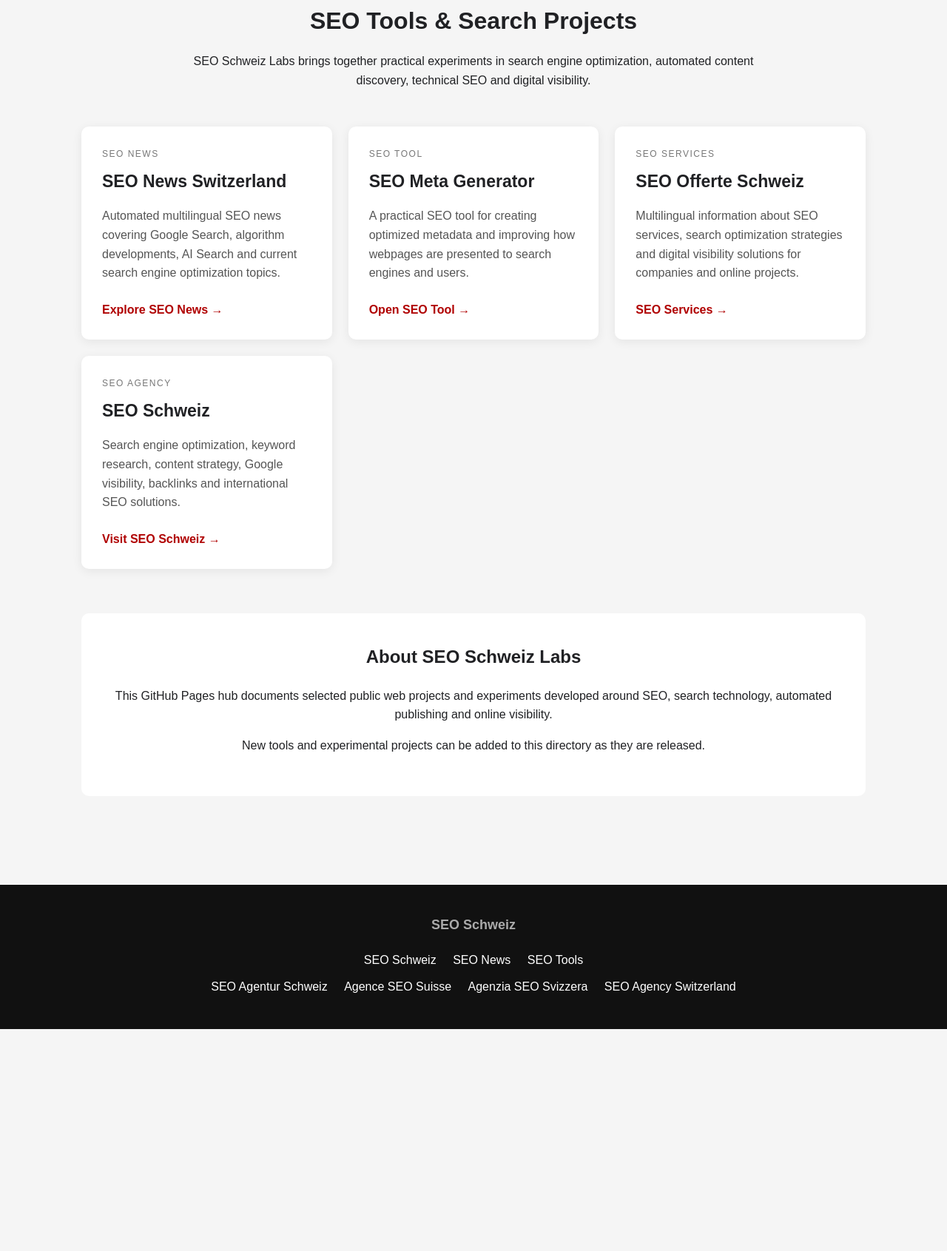
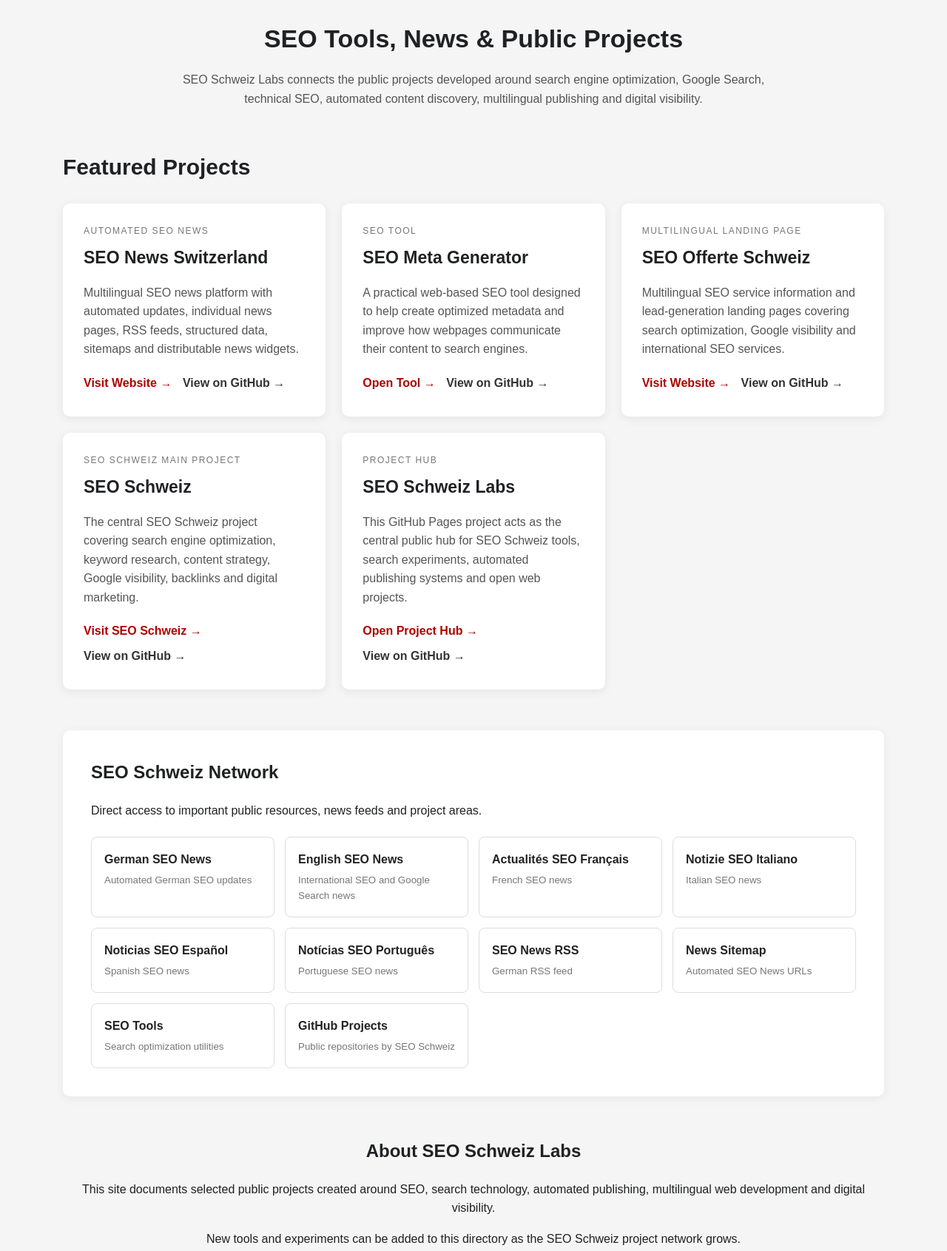
Before and after one commit to seoschweiz/seoschweiz.github.io, a plain HTML site: page index.html in a window 1280 px wide. Shown: the part 509-2200 px from the top of the page at 74% size. Before the commit the page ends 1900 px from the top, so only its background shows below. Drawn offline with Linux system fonts and the light colour scheme.

Commit message:
Update index.html

```diff
--- a/index.html
+++ b/index.html
@@ -1,28 +1,37 @@
-
 <!DOCTYPE html>
 <html lang="en">
+
 <head>
+
 <meta charset="UTF-8">
+
 <meta name="viewport" content="width=device-width, initial-scale=1.0">
 
-<title>SEO Schweiz Labs | SEO Tools, News & Search Projects</title>
+<title>SEO Schweiz Labs | SEO Tools, News & GitHub Projects</title>
 
-<meta name="description" content="Explore SEO Schweiz Labs: SEO tools, automated search news, multilingual landing pages and experimental projects for Google Search, technical SEO and digital visibility.">
+<meta name="description" content="Explore SEO Schweiz Labs: SEO tools, automated multilingual SEO news, search technology projects, landing pages and public GitHub experiments by SEO Schweiz.">
 
 <meta name="author" content="SEO Schweiz">
+
 <meta name="robots" content="index, follow, max-image-preview:large">
 
 <link rel="canonical" href="https://seoschweiz.github.io/">
 
 <meta property="og:type" content="website">
-<meta property="og:title" content="SEO Schweiz Labs | SEO Tools & Search Projects">
-<meta property="og:description" content="Discover SEO tools, automated news systems and search technology projects developed by SEO Schweiz.">
+
+<meta property="og:title" content="SEO Schweiz Labs | SEO Tools & GitHub Projects">
+
+<meta property="og:description" content="Discover public SEO tools, automated news systems, search projects and experimental web applications developed by SEO Schweiz.">
+
 <meta property="og:url" content="https://seoschweiz.github.io/">
+
 <meta property="og:site_name" content="SEO Schweiz Labs">
 
 <meta name="twitter:card" content="summary">
+
 <meta name="twitter:title" content="SEO Schweiz Labs">
-<meta name="twitter:description" content="SEO tools, search technology, automated news and experimental web projects.">
+
+<meta name="twitter:description" content="SEO tools, automated search news, landing pages and public GitHub projects by SEO Schweiz.">
 
 <script type="application/ld+json">
 {
@@ -31,6 +40,7 @@
   "name": "SEO Schweiz",
   "url": "https://www.seoschweiz.net/",
   "sameAs": [
+    "https://github.com/seoschweiz",
     "https://www.facebook.com/seo.schweiz",
     "https://www.facebook.com/suisse.seo/",
     "https://www.facebook.com/seo.svizzera/",
@@ -40,6 +50,7 @@
 </script>
 
 <style>
+
 * {
   box-sizing: border-box;
 }
@@ -63,66 +74,90 @@
   font-size: 14px;
   letter-spacing: 3px;
   text-transform: uppercase;
-  color: #bbb;
+  color: #aaa;
 }
 
 header h1 {
-  font-size: 48px;
-  margin: 12px 0;
+  font-size: 50px;
+  margin: 12px 0 15px;
 }
 
 header p {
-  max-width: 720px;
-  margin: 0 auto;
+  max-width: 760px;
+  margin: auto;
   color: #ddd;
   font-size: 19px;
 }
 
-.main-button {
+.header-buttons {
+  margin-top: 30px;
+}
+
+.header-buttons a {
   display: inline-block;
-  margin-top: 30px;
-  background: #fff;
-  color: #111;
-  padding: 13px 22px;
+  margin: 6px;
+  padding: 13px 21px;
   border-radius: 7px;
   text-decoration: none;
   font-weight: bold;
 }
 
+.primary {
+  background: white;
+  color: #111;
+}
+
+.secondary {
+  border: 1px solid #777;
+  color: white;
+}
+
 .container {
-  max-width: 1100px;
+  max-width: 1150px;
   margin: auto;
   padding: 60px 20px;
 }
 
 .intro {
-  max-width: 820px;
+  max-width: 850px;
   margin: 0 auto 50px;
   text-align: center;
 }
 
 .intro h2 {
-  font-size: 32px;
+  font-size: 34px;
   margin-bottom: 12px;
+}
+
+.intro p {
+  color: #555;
+}
+
+.section-title {
+  font-size: 30px;
+  margin: 55px 0 25px;
 }
 
 .projects {
   display: grid;
-  grid-template-columns: repeat(auto-fit, minmax(260px, 1fr));
+  grid-template-columns: repeat(
+    auto-fit,
+    minmax(270px, 1fr)
+  );
   gap: 22px;
 }
 
 .project {
-  background: #fff;
+  background: white;
   padding: 28px;
   border-radius: 10px;
   box-shadow: 0 3px 14px rgba(0,0,0,.07);
-  transition: transform .2s ease, box-shadow .2s ease;
+  transition: .2s;
 }
 
 .project:hover {
   transform: translateY(-4px);
-  box-shadow: 0 7px 20px rgba(0,0,0,.11);
+  box-shadow: 0 8px 22px rgba(0,0,0,.11);
 }
 
 .project .type {
@@ -132,117 +167,196 @@
   color: #777;
 }
 
-.project h2 {
+.project h3 {
+  font-size: 23px;
   margin: 8px 0 12px;
-  font-size: 23px;
 }
 
 .project p {
   color: #555;
-  min-height: 78px;
+  min-height: 95px;
 }
 
-.project a {
+.project-buttons {
+  margin-top: 15px;
+}
+
+.project-buttons a {
   display: inline-block;
-  color: #b00000;
+  margin: 4px 10px 4px 0;
   text-decoration: none;
   font-weight: bold;
-  margin-top: 8px;
 }
 
-.project a:hover {
-  text-decoration: underline;
+.visit {
+  color: #b00000;
+}
+
+.github {
+  color: #333;
+}
+
+.network {
+  margin-top: 55px;
+  background: white;
+  padding: 38px;
+  border-radius: 10px;
+  box-shadow: 0 3px 14px rgba(0,0,0,.06);
+}
+
+.network h2 {
+  margin-top: 0;
+}
+
+.network-grid {
+  display: grid;
+  grid-template-columns: repeat(
+    auto-fit,
+    minmax(210px, 1fr)
+  );
+  gap: 14px;
+  margin-top: 22px;
+}
+
+.network-link {
+  border: 1px solid #ddd;
+  border-radius: 8px;
+  padding: 17px;
+}
+
+.network-link a {
+  color: #222;
+  text-decoration: none;
+  font-weight: bold;
+}
+
+.network-link small {
+  display: block;
+  color: #777;
+  margin-top: 5px;
 }
 
 .about {
-  background: #fff;
-  margin-top: 60px;
-  padding: 40px;
-  border-radius: 10px;
+  margin-top: 55px;
   text-align: center;
 }
 
-.about h2 {
-  margin-top: 0;
-}
-
 footer {
+  background: #111;
+  color: #999;
+  text-align: center;
   margin-top: 60px;
-  background: #111;
-  color: #aaa;
-  text-align: center;
   padding: 40px 20px;
 }
 
-footer a {
-  color: #fff;
-  text-decoration: none;
-  margin: 5px 9px;
-  display: inline-block;
-}
-
 footer .brand {
-  font-size: 18px;
+  color: white;
+  font-size: 19px;
   font-weight: bold;
   margin-bottom: 15px;
 }
 
-@media (max-width: 600px) {
-  header h1 {
-    font-size: 36px;
+footer a {
+  color: white;
+  text-decoration: none;
+  display: inline-block;
+  margin: 5px 9px;
 }
 
+@media (max-width: 600px) {
+
   header {
-    padding: 60px 20px;
+    padding: 60px 18px;
+  }
+
+  header h1 {
+    font-size: 37px;
+  }
+
+  header p {
+    font-size: 17px;
   }
 
   .container {
-    padding: 40px 16px;
+    padding: 40px 15px;
   }
 
   .project p {
     min-height: auto;
   }
+
+  .network {
+    padding: 28px 20px;
   }
+}
+
 </style>
+
 </head>
+
 
 <body>
 
+
 <header>
 
-<div class="label">Open Web Projects</div>
+<div class="label">
+SEO · Search Technology · Open Web Projects
+</div>
 
-<h1>SEO Schweiz Labs</h1>
+<h1>
+SEO Schweiz Labs
+</h1>
 
 <p>
-A collection of SEO tools, automated publishing systems,
-search technology experiments and multilingual web projects
-developed by SEO Schweiz.
+The central directory for public SEO tools,
+automated publishing systems, multilingual search projects
+and experimental web applications developed by SEO Schweiz.
 </p>
 
-<a class="main-button"
+<div class="header-buttons">
+
+<a class="primary"
 href="https://www.seoschweiz.net/"
 target="_blank"
 rel="noopener">
 Visit SEO Schweiz
 </a>
 
+<a class="secondary"
+href="https://github.com/seoschweiz"
+target="_blank"
+rel="noopener">
+GitHub Profile
+</a>
+
+</div>
+
 </header>
+
 
 <main class="container">
 
+
 <section class="intro">
 
-<h2>SEO Tools & Search Projects</h2>
+<h2>
+SEO Tools, News & Public Projects
+</h2>
 
 <p>
-SEO Schweiz Labs brings together practical experiments in
-search engine optimization, automated content discovery,
-technical SEO and digital visibility.
+SEO Schweiz Labs connects the public projects developed
+around search engine optimization, Google Search,
+technical SEO, automated content discovery,
+multilingual publishing and digital visibility.
 </p>
 
 </section>
+
+
+<h2 class="section-title">
+Featured Projects
+</h2>
 
 
 <section class="projects">
@@ -250,84 +364,183 @@
 
 <article class="project">
 
-<div class="type">SEO News</div>
+<div class="type">
+Automated SEO News
+</div>
 
-<h2>SEO News Switzerland</h2>
+<h3>
+SEO News Switzerland
+</h3>
 
 <p>
-Automated multilingual SEO news covering Google Search,
-algorithm developments, AI Search and current search
-engine optimization topics.
+Multilingual SEO news platform with automated updates,
+individual news pages, RSS feeds, structured data,
+sitemaps and distributable news widgets.
 </p>
 
-<a href="https://news.seoschweiz.net/"
+<div class="project-buttons">
+
+<a class="visit"
+href="https://news.seoschweiz.net/"
 target="_blank"
 rel="noopener">
-Explore SEO News →
+Visit Website →
 </a>
+
+<a class="github"
+href="https://github.com/seoschweiz/seo-news"
+target="_blank"
+rel="noopener">
+View on GitHub →
+</a>
+
+</div>
 
 </article>
 
 
 <article class="project">
 
-<div class="type">SEO Tool</div>
+<div class="type">
+SEO Tool
+</div>
 
-<h2>SEO Meta Generator</h2>
+<h3>
+SEO Meta Generator
+</h3>
 
 <p>
-A practical SEO tool for creating optimized metadata
-and improving how webpages are presented to search
-engines and users.
+A practical web-based SEO tool designed to help create
+optimized metadata and improve how webpages communicate
+their content to search engines.
 </p>
 
-<a href="https://tools.seoschweiz.net/"
+<div class="project-buttons">
+
+<a class="visit"
+href="https://tools.seoschweiz.net/"
 target="_blank"
 rel="noopener">
-Open SEO Tool →
+Open Tool →
 </a>
+
+<a class="github"
+href="https://github.com/seoschweiz/seo-meta-generator"
+target="_blank"
+rel="noopener">
+View on GitHub →
+</a>
+
+</div>
 
 </article>
 
 
 <article class="project">
 
-<div class="type">SEO Services</div>
+<div class="type">
+Multilingual Landing Page
+</div>
 
-<h2>SEO Offerte Schweiz</h2>
+<h3>
+SEO Offerte Schweiz
+</h3>
 
 <p>
-Multilingual information about SEO services,
-search optimization strategies and digital visibility
-solutions for companies and online projects.
+Multilingual SEO service information and lead-generation
+landing pages covering search optimization, Google visibility
+and international SEO services.
 </p>
 
-<a href="https://seo-offerte-schweiz.seoschweiz.net/"
+<div class="project-buttons">
+
+<a class="visit"
+href="https://seo-offerte-schweiz.seoschweiz.net/"
 target="_blank"
 rel="noopener">
-SEO Services →
+Visit Website →
 </a>
+
+<a class="github"
+href="https://github.com/seoschweiz/seo-offerte-schweiz"
+target="_blank"
+rel="noopener">
+View on GitHub →
+</a>
+
+</div>
 
 </article>
 
 
 <article class="project">
 
-<div class="type">SEO Agency</div>
+<div class="type">
+SEO Schweiz Main Project
+</div>
 
-<h2>SEO Schweiz</h2>
+<h3>
+SEO Schweiz
+</h3>
 
 <p>
-Search engine optimization, keyword research,
-content strategy, Google visibility, backlinks
-and international SEO solutions.
+The central SEO Schweiz project covering search engine
+optimization, keyword research, content strategy,
+Google visibility, backlinks and digital marketing.
 </p>
 
-<a href="https://www.seoschweiz.net/"
+<div class="project-buttons">
+
+<a class="visit"
+href="https://www.seoschweiz.net/"
 target="_blank"
 rel="noopener">
 Visit SEO Schweiz →
 </a>
+
+<a class="github"
+href="https://github.com/seoschweiz/seo-schweiz"
+target="_blank"
+rel="noopener">
+View on GitHub →
+</a>
+
+</div>
+
+</article>
+
+
+<article class="project">
+
+<div class="type">
+Project Hub
+</div>
+
+<h3>
+SEO Schweiz Labs
+</h3>
+
+<p>
+This GitHub Pages project acts as the central public hub
+for SEO Schweiz tools, search experiments, automated
+publishing systems and open web projects.
+</p>
+
+<div class="project-buttons">
+
+<a class="visit"
+href="https://seoschweiz.github.io/">
+Open Project Hub →
+</a>
+
+<a class="github"
+href="https://github.com/seoschweiz/seoschweiz.github.io"
+target="_blank"
+rel="noopener">
+View on GitHub →
+</a>
+
+</div>
 
 </article>
 
@@ -335,22 +548,194 @@
 </section>
 
 
+<section class="network">
+
+<h2>
+SEO Schweiz Network
+</h2>
+
+<p>
+Direct access to important public resources,
+news feeds and project areas.
+</p>
+
+<div class="network-grid">
+
+
+<div class="network-link">
+
+<a href="https://news.seoschweiz.net/de/"
+target="_blank"
+rel="noopener">
+German SEO News
+</a>
+
+<small>
+Automated German SEO updates
+</small>
+
+</div>
+
+
+<div class="network-link">
+
+<a href="https://news.seoschweiz.net/en/"
+target="_blank"
+rel="noopener">
+English SEO News
+</a>
+
+<small>
+International SEO and Google Search news
+</small>
+
+</div>
+
+
+<div class="network-link">
+
+<a href="https://news.seoschweiz.net/fr/"
+target="_blank"
+rel="noopener">
+Actualités SEO Français
+</a>
+
+<small>
+French SEO news
+</small>
+
+</div>
+
+
+<div class="network-link">
+
+<a href="https://news.seoschweiz.net/it/"
+target="_blank"
+rel="noopener">
+Notizie SEO Italiano
+</a>
+
+<small>
+Italian SEO news
+</small>
+
+</div>
+
+
+<div class="network-link">
+
+<a href="https://news.seoschweiz.net/es/"
+target="_blank"
+rel="noopener">
+Noticias SEO Español
+</a>
+
+<small>
+Spanish SEO news
+</small>
+
+</div>
+
+
+<div class="network-link">
+
+<a href="https://news.seoschweiz.net/pt/"
+target="_blank"
+rel="noopener">
+Notícias SEO Português
+</a>
+
+<small>
+Portuguese SEO news
+</small>
+
+</div>
+
+
+<div class="network-link">
+
+<a href="https://news.seoschweiz.net/de/feed.xml"
+target="_blank"
+rel="noopener">
+SEO News RSS
+</a>
+
+<small>
+German RSS feed
+</small>
+
+</div>
+
+
+<div class="network-link">
+
+<a href="https://news.seoschweiz.net/news-sitemap.xml"
+target="_blank"
+rel="noopener">
+News Sitemap
+</a>
+
+<small>
+Automated SEO News URLs
+</small>
+
+</div>
+
+
+<div class="network-link">
+
+<a href="https://tools.seoschweiz.net/"
+target="_blank"
+rel="noopener">
+SEO Tools
+</a>
+
+<small>
+Search optimization utilities
+</small>
+
+</div>
+
+
+<div class="network-link">
+
+<a href="https://github.com/seoschweiz"
+target="_blank"
+rel="noopener">
+GitHub Projects
+</a>
+
+<small>
+Public repositories by SEO Schweiz
+</small>
+
+</div>
+
+
+</div>
+
+</section>
+
+
 <section class="about">
 
-<h2>About SEO Schweiz Labs</h2>
+<h2>
+About SEO Schweiz Labs
+</h2>
 
 <p>
-This GitHub Pages hub documents selected public web projects
-and experiments developed around SEO, search technology,
-automated publishing and online visibility.
+This site documents selected public projects created
+around SEO, search technology, automated publishing,
+multilingual web development and digital visibility.
 </p>
 
 <p>
-New tools and experimental projects can be added to this
-directory as they are released.
+New tools and experiments can be added to this directory
+as the SEO Schweiz project network grows.
 </p>
 
 </section>
+
 
 </main>
 
@@ -381,7 +766,14 @@
 SEO Tools
 </a>
 
+<a href="https://github.com/seoschweiz"
+target="_blank"
+rel="noopener">
+GitHub
+</a>
+
 </div>
+
 
 <div>
 
@@ -413,5 +805,7 @@
 
 </footer>
 
+
 </body>
+
 </html>
```
Lines whose indentation alone changed are shown as unchanged.
